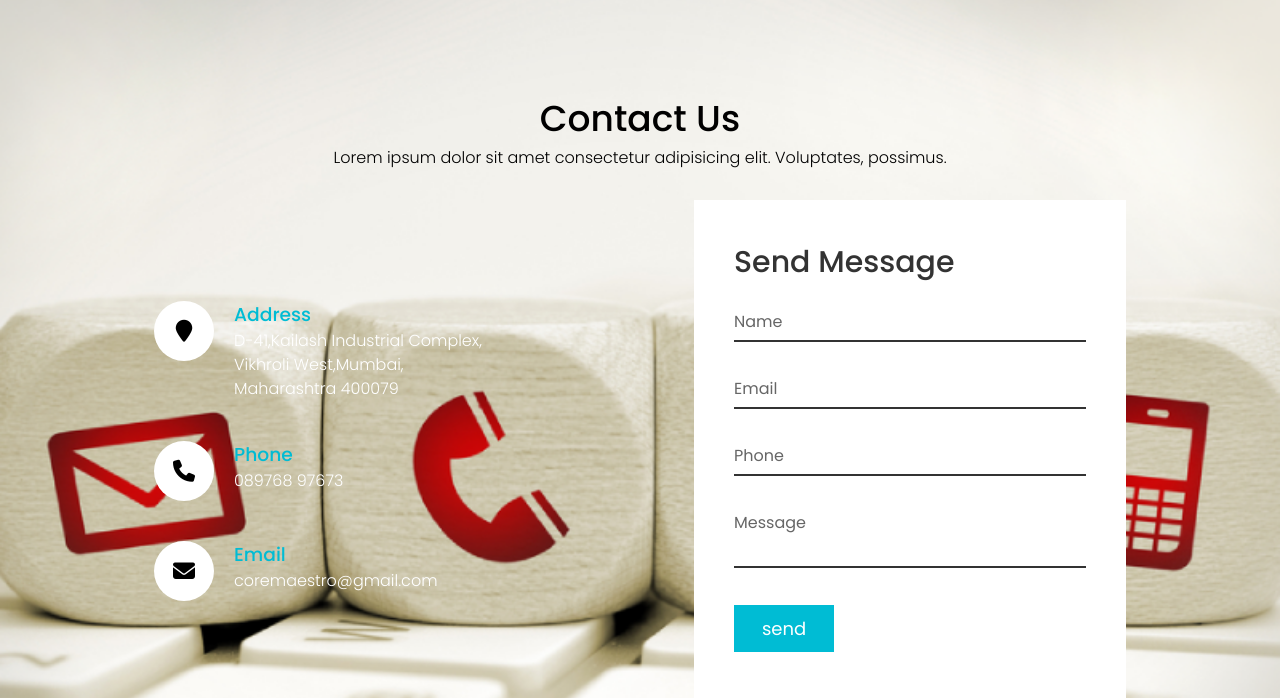
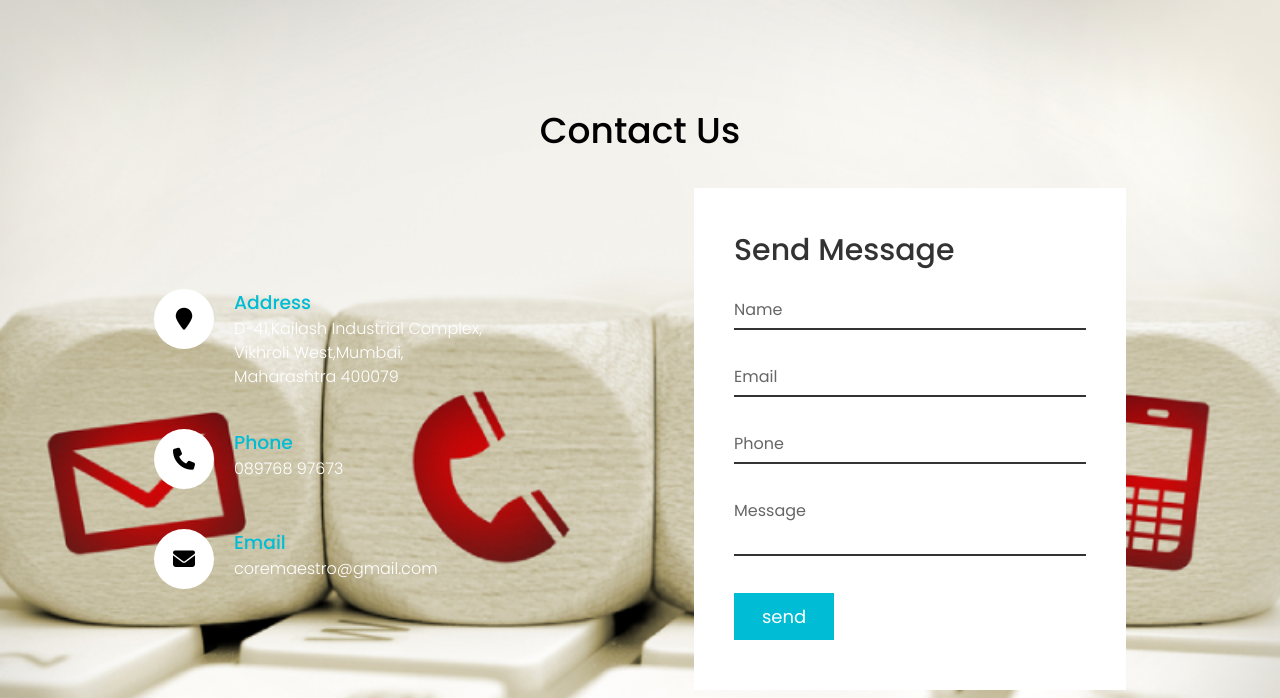
Before and after one commit to ketan2201/ketan2201.github.io, a plain HTML site: page contact us.html in a window 1280 px wide. Shown: the part 102-800 px from the top of the page. Drawn offline with nearby package versions, Linux system fonts and the light colour scheme.

Commit message:
Update contact us.html

```diff
--- a/contact us.html
+++ b/contact us.html
@@ -28,7 +28,7 @@
     <section class="contact">
         <div class="content">
             <h2>Contact Us</h2>
-            <p>Lorem ipsum dolor sit amet consectetur adipisicing elit. Voluptates, possimus.</p>
+            <!-- <p>Lorem ipsum dolor sit amet consectetur adipisicing elit. Voluptates, possimus.</p> -->
         </div>
         <div class="container1">
             <div class="contactInfo">
```
